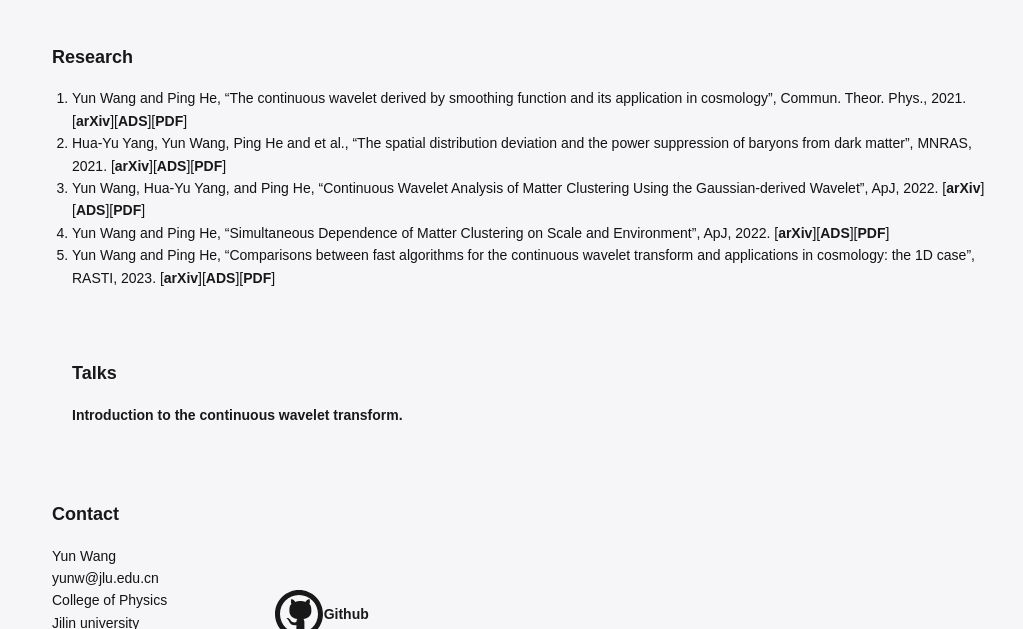
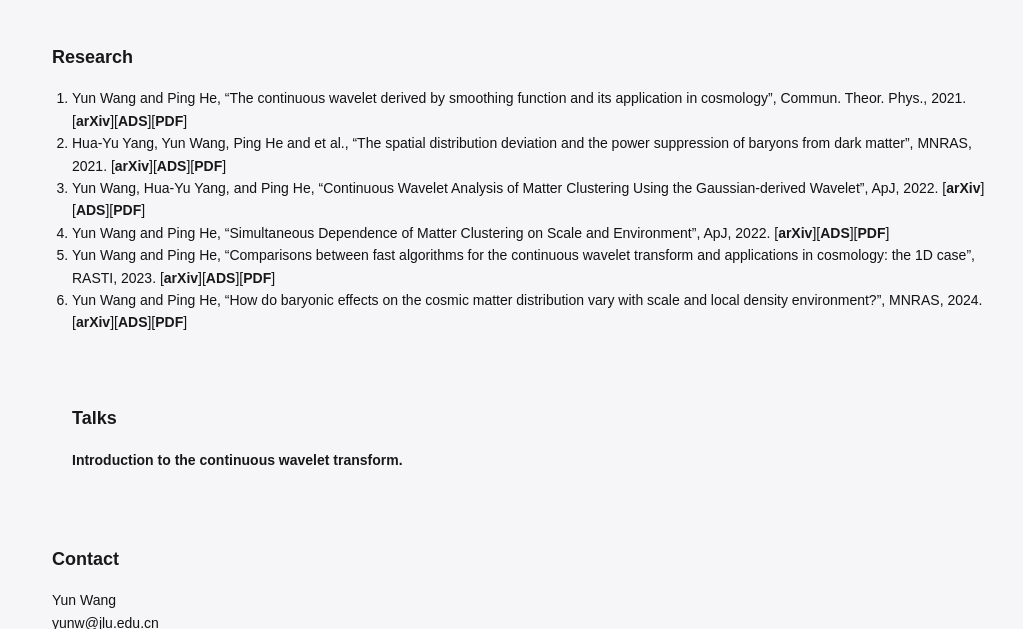
Before and after one commit to WangYun1995/WangYun1995.github.io, a plain HTML site: page index.html in a window 1280 px wide. Shown: the part 471-1100 px from the top of the page, without its empty margins (128-1151 px from the left). Drawn offline with Linux system fonts and the light colour scheme.

Commit message:
Update index.html

```diff
--- a/index.html
+++ b/index.html
@@ -42,6 +42,7 @@
   <li><span id="jekyll1885schizo">Yun Wang, Hua-Yu Yang, and Ping He, “Continuous Wavelet Analysis of Matter Clustering Using the Gaussian-derived Wavelet”, ApJ, 2022. [<a href="https://arxiv.org/abs/2112.06114" target="_blank">arXiv</a>][<a href="https://ui.adsabs.harvard.edu/abs/2022ApJ...934...77W/abstract" target="_blank">ADS</a>][<a href="/assets/files/Wang2022a.pdf" target="_blank">PDF</a>]</span></li>
   <li><span id="jekyll1885schizo">Yun Wang and Ping He, “Simultaneous Dependence of Matter Clustering on Scale and Environment”, ApJ, 2022. [<a href="https://arxiv.org/abs/2202.11964" target="_blank">arXiv</a>][<a href="https://ui.adsabs.harvard.edu/abs/2022ApJ...934..112W/abstract" target="_blank">ADS</a>][<a href="/assets/files/Wang2022b.pdf" target="_blank">PDF</a>]</span></li>
   <li><span id="jekyll1885schizo">Yun Wang and Ping He, “Comparisons between fast algorithms for the continuous wavelet transform and applications in cosmology: the 1D case”, RASTI, 2023. [<a href="https://arxiv.org/abs/2302.03909" target="_blank">arXiv</a>][<a href="https://ui.adsabs.harvard.edu/abs/2023RASTI...2..307W/abstract" target="_blank">ADS</a>][<a href="/assets/files/Wang2023.pdf" target="_blank">PDF</a>]</span></li>
+  <li><span id="jekyll1885schizo">Yun Wang and Ping He, “How do baryonic effects on the cosmic matter distribution vary with scale and local density environment?”, MNRAS, 2024. [<a href="https://arxiv.org/abs/2310.20278" target="_blank">arXiv</a>][<a href="https://ui.adsabs.harvard.edu/abs/2023arXiv231020278W/abstract" target="_blank">ADS</a>][<a href="/assets/files/Wang2024.pdf" target="_blank">PDF</a>]</span></li>
   </ol>
 </section>
 
```
